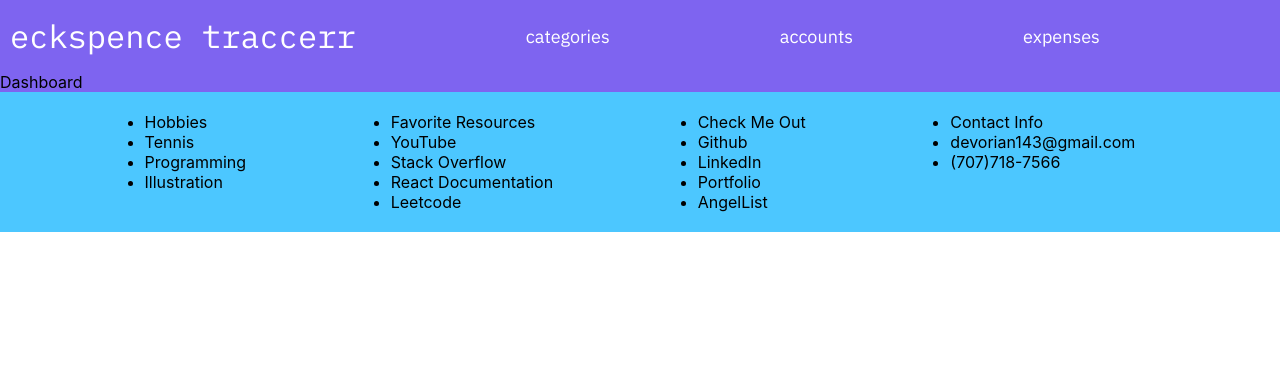
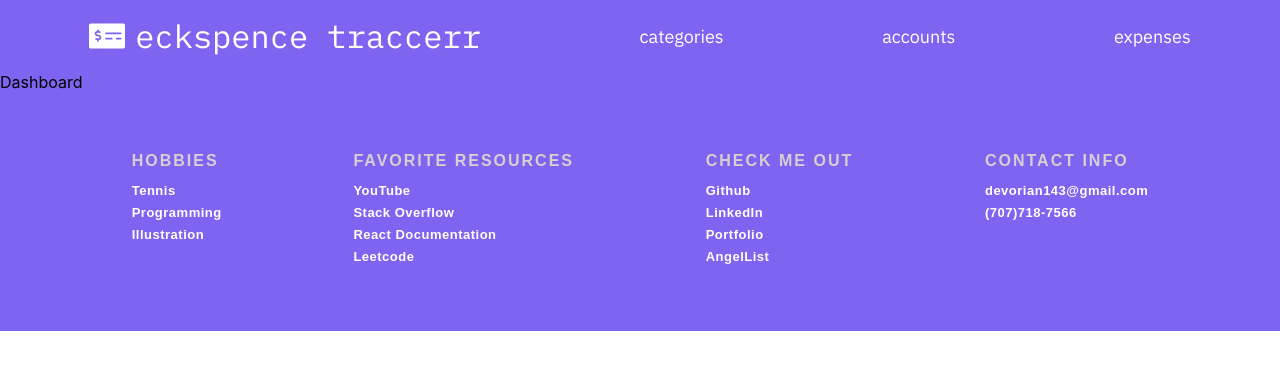
Before and after one commit to DBsaiyan1321/eckspence-traccerr, a React (Create React App) app: page /#/ in a window 1280 px wide. Shown: the top 370 px of the page. Built offline with nearby package versions, Linux system fonts and the light colour scheme.

Commit message:
Footer and Header and Filtering

```diff
--- a/src/Components/Account/AccountsPage.css
+++ b/src/Components/Account/AccountsPage.css
@@ -5,6 +5,7 @@
     background-color: rgb(255, 255, 255);
     margin: 15px;
     padding: 5px 20px;
+    box-shadow: 0px 5px 10px #0000005e;
 }
 
 .accounts-page-item {
@@ -22,6 +23,15 @@
     box-shadow: 0px 5px 2px #00000059;
 }
 
+.button {
+    border: none;
+    background: none;
+    text-transform: uppercase;
+    color: black;
+    font-weight: 600;
+    font-family: 'IBM Plex Sans', sans-serif;
+}
+
 .accountIcon {
     height: 40px;
     width: 40px;
--- a/src/Components/Account/AccountsPage.js
+++ b/src/Components/Account/AccountsPage.js
@@ -57,7 +57,6 @@ const AccountsPage = props => {
                     }
                 </ul>
 
-
                 <button onClick={createAccount}>New Account</button>
             </div>
     )
--- a/src/Components/Categories/CategoriesPage.css
+++ b/src/Components/Categories/CategoriesPage.css
@@ -0,0 +1,32 @@
+.categories-page {
+    list-style: none;
+    min-height: 80vh;
+    border-radius: 20px;
+    background-color: rgb(255, 255, 255);
+    margin: 15px;
+    padding: 5px 20px;
+}
+
+.categories-page-item {
+    border-radius: 10px;
+    display: flex;
+    justify-content: space-evenly;
+    align-items: center;
+    padding: 10px 0;
+    margin: 20px 0;
+    transition: all .2s ease-in-out;
+}
+
+.categories-page-item:hover {
+    transform: scale(1.05) translateY(-5px);
+    box-shadow: 0px 5px 2px #00000059;
+}
+
+.button {
+    border: none;
+    background: none;
+    text-transform: uppercase;
+    color: black;
+    font-weight: 600;
+    font-family: 'IBM Plex Sans', sans-serif;
+}
--- a/src/Components/Expenses/ExpensesForm.js
+++ b/src/Components/Expenses/ExpensesForm.js
@@ -1,4 +1,5 @@
-import React, { useEffect, useState } from "react";
+import React, { useContext, useEffect, useState } from "react";
+import TrackerContext from "../../Context/TrackerContext";
 
 const ExpensesForm = props => {
     const [amount, setAmount] = useState("");
@@ -6,6 +7,8 @@ const ExpensesForm = props => {
     const [categoryId, setCategoryId] = useState(1);
     const [accountId, setAccountId] = useState(1);
     const [dateCreated, setDateCreated] = useState(false);
+
+    const global = useContext(TrackerContext);
 
     useEffect(() => {
         if (props.expense) {
@@ -87,6 +90,26 @@ const ExpensesForm = props => {
             <label htmlFor="dateCreate">Date</label>
             <input onChange={() => setDateCreated(!dateCreated)} type="checkbox" id="dateCreated" name="dateCreated" />
 
+            <label htmlFor="accountId">Account</label>
+            <select id="accountId" onChange={e => setAccountId(e.target.value)}>
+                <option value=""></option>
+                {
+                    Object.keys(global.globalState.accounts).map(accountId => {
+                        return <option key={`{${accountId}`} value={accountId}>{`${global.globalState.accounts[accountId].title}`}</option>
+                    })
+                }
+            </select>
+
+            <label htmlFor="categoryId">Category</label>
+            <select id="categoryId" onChange={e => setCategoryId(e.target.value)}>
+                <option value=""></option>
+                {
+                    Object.keys(global.globalState.categories).map(categoryId => {
+                        return <option key={`{${categoryId}`} value={categoryId}>{`${global.globalState.categories[categoryId].title}`}</option>
+                    })
+                }
+            </select>
+
             <input type="submit" value={props.formType} />
 
             {
--- a/src/Components/Expenses/ExpensesPage.css
+++ b/src/Components/Expenses/ExpensesPage.css
@@ -0,0 +1,32 @@
+.expenses-page {
+    list-style: none;
+    min-height: 80vh;
+    border-radius: 20px;
+    background-color: rgb(255, 255, 255);
+    margin: 15px;
+    padding: 5px 20px;
+}
+
+.expenses-page-item {
+    border-radius: 10px;
+    display: flex;
+    justify-content: space-evenly;
+    align-items: center;
+    padding: 10px 0;
+    margin: 20px 0;
+    transition: all .2s ease-in-out;
+}
+
+.expenses-page-item:hover {
+    transform: scale(1.05) translateY(-5px);
+    box-shadow: 0px 5px 2px #00000059;
+}
+
+.button {
+    border: none;
+    background: none;
+    text-transform: uppercase;
+    color: black;
+    font-weight: 600;
+    font-family: 'IBM Plex Sans', sans-serif;
+}
--- a/src/Components/Expenses/ExpensesPage.js
+++ b/src/Components/Expenses/ExpensesPage.js
@@ -8,10 +8,12 @@ import TrackerContext from "../../Context/TrackerContext";
 import { ADD_EXPENSE, ADD_EXPENSES, DELETE_EXPENSE } from "../../Context/reducers";
 
 const ExpensesPage = props => {
-    const [Expenses, setExpenses] = useState({});
-    const [filters, setFilters] = useState({});
+    const [expenses, setExpenses] = useState({});
+    const [categoryFilter, setCategoryFilter] = useState("");
+    const [accountFilter, setAccountFilter] = useState("");
     const global = useContext(TrackerContext);
     console.log(global)
+
     const addExpense = expense => {
         global.dispatch({ type: ADD_EXPENSE, expense })
     }
@@ -30,15 +32,36 @@ const ExpensesPage = props => {
         global.dispatch({ type: DELETE_EXPENSE, expenseId })
     }
 
-    useEffect(() => {
+    // useEffect(() => {
 
-    }, [filters])
+    // }, [categoryFilter, ])
 
     return (
-        <div>
+        <div className="expenses-page">
+            <label htmlFor="accountFilter">Account:</label>
+            <select id="accountFilter" onChange={e => setAccountFilter(e.target.value)}>
+                <option value=""></option>
+                {
+                    Object.keys(global.globalState.accounts).map(accountId => {
+                        return <option key={`{${accountId}`} value={`${global.globalState.accounts[accountId].title}`}>{`${global.globalState.accounts[accountId].title}`}</option>
+                    })
+                }
+            </select>
+
+            <label htmlFor="categoryFilter">Category:</label>
+            <select id="categoryFilter" onChange={e => setCategoryFilter(e.target.value)}>
+                <option value=""></option>
+                {
+                Object.keys(global.globalState.categories).map(categoryId => {
+                    return <option key={`{${categoryId}`} value={`${global.globalState.categories[categoryId].title}`}>{`${global.globalState.categories[categoryId].title}`}</option>
+                })
+                }
+            </select>
+
             {
                 Object.keys(global.globalState.expenses).map(expenseId => {
                     let expense = global.globalState.expenses[expenseId];
+
                     return expense.formType === "create"
                         ?
                         <ExpensesForm
@@ -49,6 +72,7 @@ const ExpensesPage = props => {
                             deleteExpense={deleteExpense}
                         />
                         :
+                        global.globalState.categories[expense.categoryId].title.includes(categoryFilter) && global.globalState.accounts[expense.accountId].title.includes(accountFilter) ?
                         <ExpensesPageItem
                             key={expense.id}
                             expense={expense}
@@ -56,7 +80,8 @@ const ExpensesPage = props => {
                             editExpense={editExpense}
                             category={global.globalState.categories[expense.categoryId].title}
                             account={global.globalState.accounts[expense.accountId].title}
-                        />
+                        /> :
+                        null
                 })
             }
 
--- a/src/Components/Expenses/ExpensesPageItem.js
+++ b/src/Components/Expenses/ExpensesPageItem.js
@@ -18,13 +18,13 @@ const ExpensesPageItem = props => {
         edit ?
             <ExpensesForm formType="edit" id={props.expense.id} expense={props.expense} cancelEdit={cancelEdit} editExpense={props.editExpense} />
             :
-            <div style={divStyle}>
+            <div style={divStyle} className="expenses-page-item">
                 <h1>{props.expense.amount}</h1>
                 <p>{props.expense.date}</p>
                 <p>{props.category}</p>
                 <p>{props.account}</p>
-                <button onClick={() => setEdit(!edit)}>Edit</button>
-                <button onClick={() => props.deleteExpense(props.expense.id)}>Delete</button>
+                <button onClick={() => setEdit(!edit)} className="button">Edit</button>
+                <button onClick={() => props.deleteExpense(props.expense.id)} className="button">Delete</button>
             </div>
     )
 };
--- a/src/Components/Footer.css
+++ b/src/Components/Footer.css
@@ -1,9 +1,34 @@
 .footer {
-    /* background-color: transparent; */
-    background-color: #4cc7ff;
+    background-color: transparent;
+    /* background-color: #4cc7ff; */
     display: flex;
     justify-content: space-evenly;
-    padding: 20px 0;
+    padding: 60px 0;
 }
 
-    /* list-style: none; */
+.footer-list {
+    list-style: none;
+}
+
+.footer-list-title {
+    color: #d2d2d2;
+    text-transform: uppercase;
+    font-family: sans-serif;
+    font-weight: 600;
+    letter-spacing: 2px;
+    margin-bottom: 13px;
+}
+
+.footer-list-item {
+    color: white;
+    letter-spacing: 0.5px;
+    margin-bottom: 7px;
+    font-weight: 600;
+    font-size: 13px;
+    width: fit-content;
+    font-family: sans-serif;
+}
+
+.footer-list-item:hover {
+    color: #b4ddfb;
+}
--- a/src/Components/Header.css
+++ b/src/Components/Header.css
@@ -2,7 +2,28 @@
     height: fit-content;
     padding: 15px 10px;
     background-color: rgb(126, 100, 240);
+    /* background-color: rgb(37, 58, 173); */
     display: flex;
+}
+
+.header-tabs {
+    list-style: none;
+    display: flex;
+    flex: 1;
+    justify-content: space-around;
+    align-items: center;
+}
+
+
+.logo-and-name {
+    display: flex;
+    align-items: center;
+}
+
+.logo {
+    color: white;
+    font-size: 36px;
+    margin: 0 10px 0 0;
 }
 
 .header-name {
@@ -11,14 +32,7 @@
     font-family: 'IBM Plex Mono', monospace;
     font-weight: 400;
     color: white;
-}
-
-.header-tabs {
-    list-style: none;
-    display: flex;
-    flex: 1;
-    justify-content: space-evenly;
-    align-items: center;
+    font-size: 32px;
 }
 
 .header-tab {
--- a/src/Components/Header.js
+++ b/src/Components/Header.js
@@ -1,12 +1,25 @@
 import React from "react";
 import "../reset.css";
 import "./Header.css";
+import { GiMoneyStack } from "react-icons/gi"
+import { FaMoneyCheckAlt } from "react-icons/fa";
 
 const Header = () => {
     return (
+        // <header className="header">
+        //     <h1 className="header-name">Eckspence Traccerr</h1>
+        //     <ul className="header-tabs">
+        //         <li className="header-tab">Categories</li>
+        //         <li className="header-tab">Accounts</li>
+        //         <li className="header-tab">Expenses</li>
+        //     </ul>
+        // </header>
         <header className="header">
-            <h1 className="header-name">Eckspence Traccerr</h1>
             <ul className="header-tabs">
+                <li className="logo-and-name">
+                    <FaMoneyCheckAlt className="logo" />
+                    <h1 className="header-name">Eckspence Traccerr</h1>
+                </li>
                 <li className="header-tab">Categories</li>
                 <li className="header-tab">Accounts</li>
                 <li className="header-tab">Expenses</li>
```
